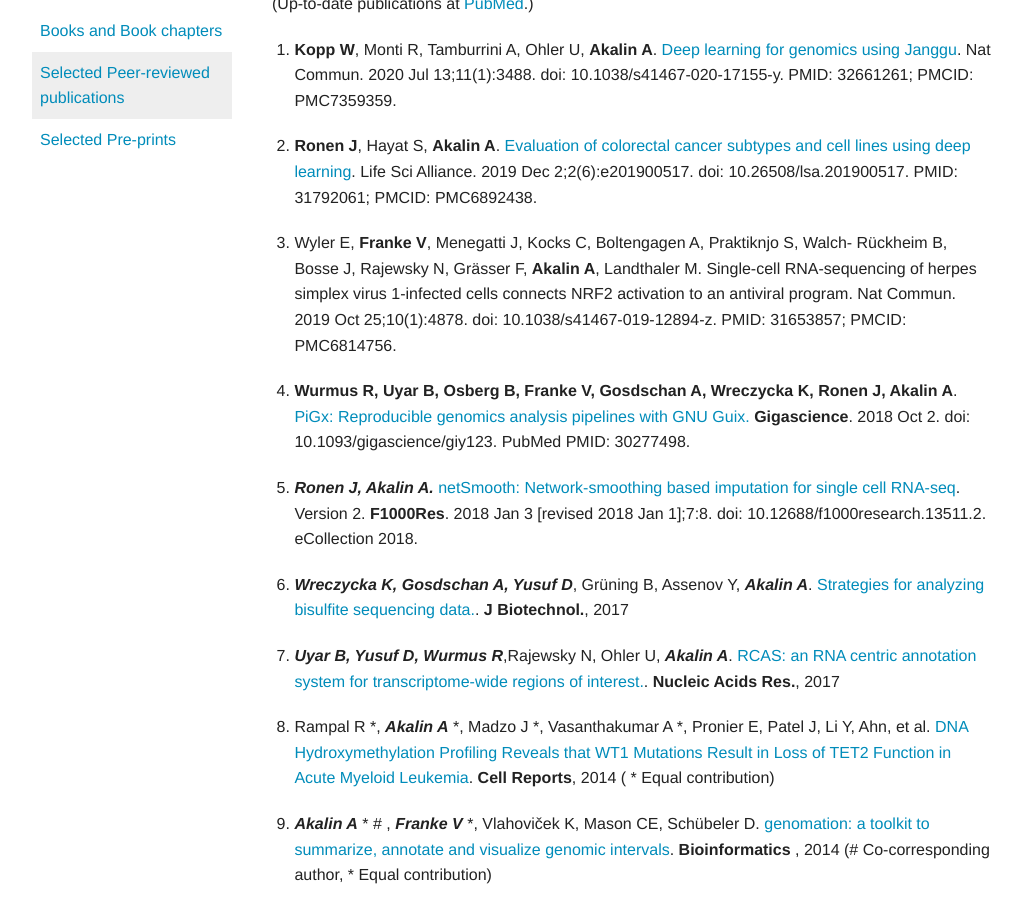
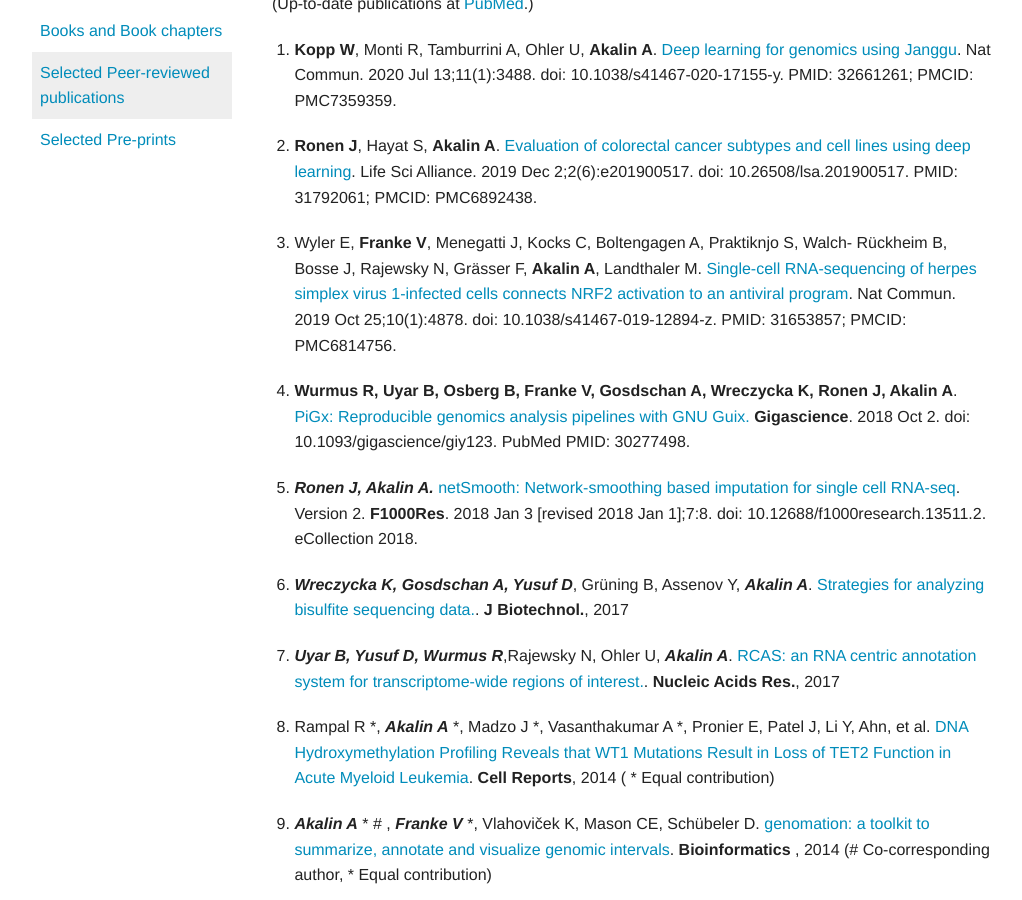
Before and after one commit to BIMSBbioinfo/bimsbbioinfo.github.io, a Jekyll site: the page built from publications.markdown, in a window 1280 px wide and 900 px high, scrolled down 723 px. Shown: the whole window, without its empty margins (133-1155 px from the left). Built offline with Jekyll 4.4.1, drawn with Linux system fonts in a browser that asks for light colours; our own code applies the rules of GitHub Pages for plain Markdown files; some of the changed lines change nothing that is shown.

Commit message:
added links to selected pubs

```diff
--- a/publications.markdown
+++ b/publications.markdown
@@ -35,9 +35,9 @@
 doi: 10.26508/lsa.201900517. PMID: 31792061; PMCID: PMC6892438.
 
 1. Wyler E, **Franke V**, Menegatti J, Kocks C, Boltengagen A, Praktiknjo S, Walch-
-Rückheim B, Bosse J, Rajewsky N, Grässer F, **Akalin A**, Landthaler M. Single-cell
+Rückheim B, Bosse J, Rajewsky N, Grässer F, **Akalin A**, Landthaler M. [Single-cell
 RNA-sequencing of herpes simplex virus 1-infected cells connects NRF2 activation
-to an antiviral program. Nat Commun. 2019 Oct 25;10(1):4878. doi:
+to an antiviral program](https://pubmed.ncbi.nlm.nih.gov/31653857/). Nat Commun. 2019 Oct 25;10(1):4878. doi:
 10.1038/s41467-019-12894-z. PMID: 31653857; PMCID: PMC6814756.
 
 1. **Wurmus R, Uyar B, Osberg B, Franke V, Gosdschan A, Wreczycka K, Ronen J,
```
